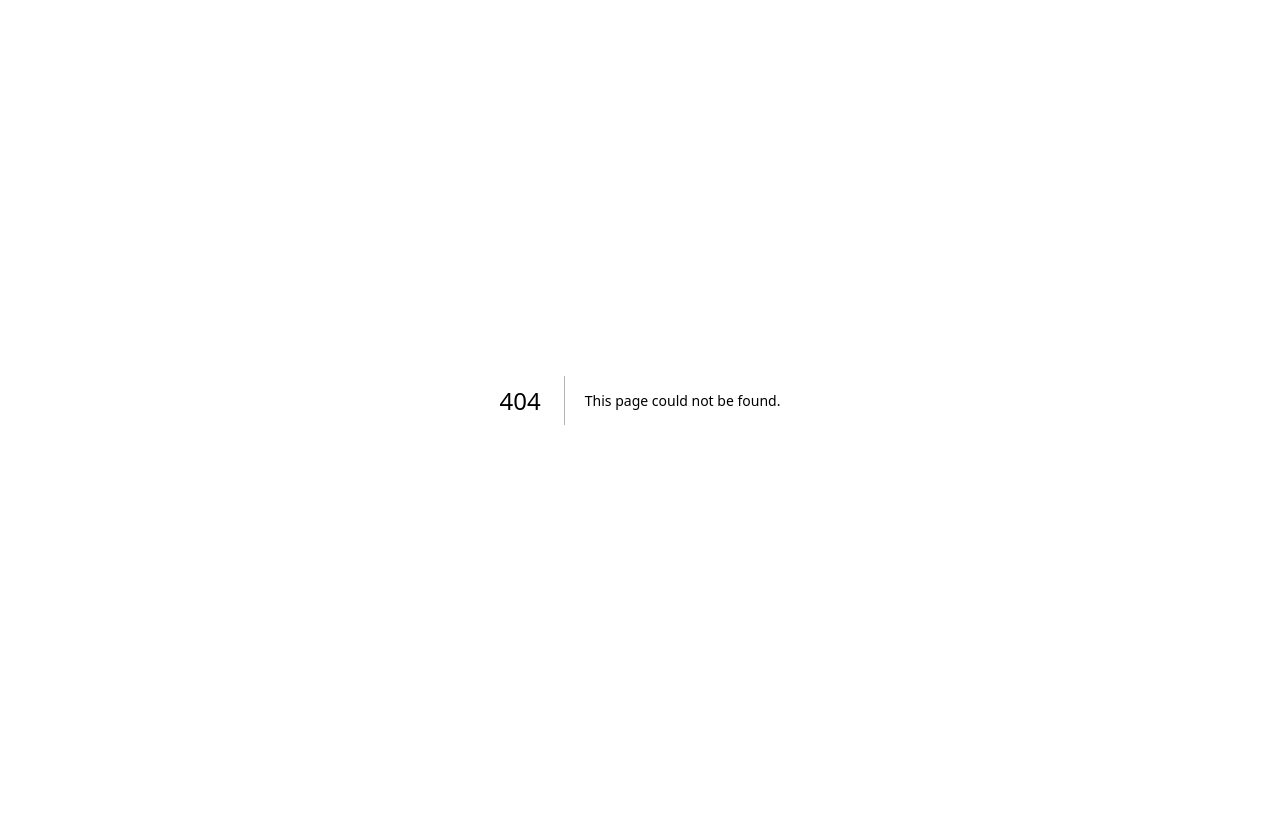
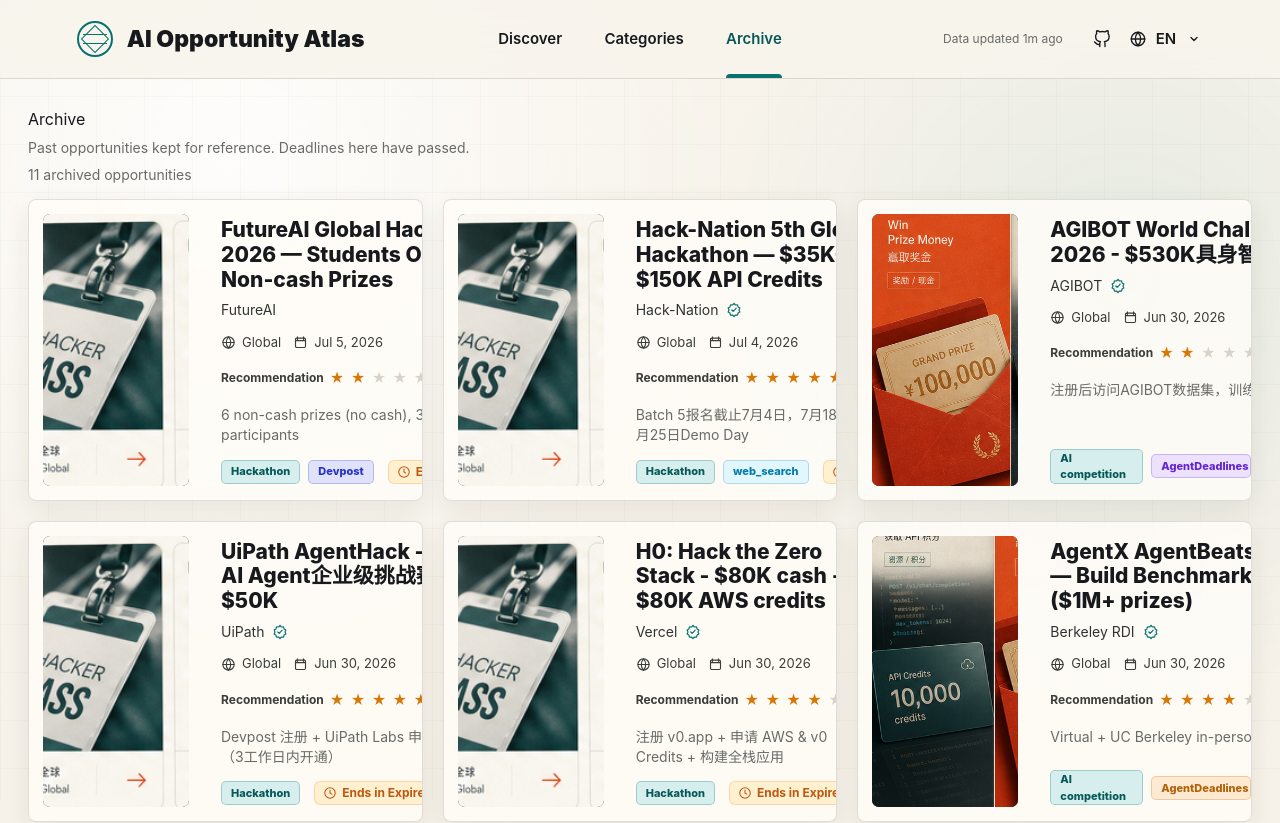
Before and after one commit to JS-banana/ai-opportunity-radar, a Next.js app: page /en/archive in a window 1280 px wide. Before the commit this address had no page. Shown: the top 823 px of the page. Before the commit the page ends 800 px from the top, so only its background shows below. Built offline with nearby package versions, Linux system fonts and the light colour scheme; no server answers.

Commit message:
✨ feat(archive): add archive page for expired opportunities
Show past opportunities sorted by deadline with nav and sitemap wiring.

```diff
--- /dev/null
+++ b/src/app/[locale]/archive/page.tsx
@@ -0,0 +1,72 @@
+import type { Metadata } from "next";
+import { notFound } from "next/navigation";
+import { SiteNav } from "@/components/atlas/SiteNav";
+import { OpportunityCard } from "@/components/opportunity/OpportunityCard";
+import { copy } from "@/content/atlas-copy";
+import { isLocale, type Locale } from "@/i18n/locales";
+import { getDeadlineBucket } from "@/lib/opportunity/derive";
+import { getSnapshot } from "@/lib/snapshot/get";
+import { siteUrl } from "@/lib/site";
+
+export const revalidate = 3600;
+
+type Props = {
+  params: Promise<{ locale: string }>;
+};
+
+export async function generateMetadata({ params }: Props): Promise<Metadata> {
+  const { locale } = await params;
+  if (!isLocale(locale)) return {};
+  const text = copy[locale];
+  const title = `${text.archive.title} | ${text.siteName}`;
+  return {
+    title,
+    description: text.archive.intro,
+    alternates: {
+      canonical: `${siteUrl}/${locale}/archive`,
+      languages: {
+        zh: `${siteUrl}/zh/archive`,
+        en: `${siteUrl}/en/archive`,
+        "x-default": `${siteUrl}/zh/archive`,
+      },
+    },
+  };
+}
+
+export default async function ArchivePage({ params }: Props) {
+  const { locale } = await params;
+  if (!isLocale(locale)) notFound();
+  const typedLocale = locale as Locale;
+  const text = copy[typedLocale];
+
+  const { snapshot, isStale } = await getSnapshot();
+  const expired = snapshot.opportunities
+    .filter((item) => getDeadlineBucket(item.endAt) === "expired")
+    .sort((a, b) => new Date(b.endAt ?? 0).getTime() - new Date(a.endAt ?? 0).getTime());
+
+  return (
+    <main className="atlas-page">
+      <SiteNav locale={typedLocale} active="archive" generatedAt={snapshot.generatedAt} isStale={isStale} />
+      <section className="browse-state">
+        <div className="section-heading all-heading">
+          <div>
+            <h1>{text.archive.title}</h1>
+            <p>{text.archive.intro}</p>
+            <p>
+              {expired.length} {text.archive.count}
+            </p>
+          </div>
+        </div>
+        {expired.length === 0 ? (
+          <p className="hero-copy">{text.archive.empty}</p>
+        ) : (
+          <div className="opportunity-grid">
+            {expired.map((item, index) => (
+              <OpportunityCard item={item} index={index} key={item.id} locale={typedLocale} />
+            ))}
+          </div>
+        )}
+      </section>
+    </main>
+  );
+}
--- a/src/app/sitemap.ts
+++ b/src/app/sitemap.ts
@@ -3,7 +3,7 @@
 import { siteUrl } from "@/lib/site";
 
 export default function sitemap(): MetadataRoute.Sitemap {
-  const paths = ["", "/categories", "/about", "/contact", "/privacy", "/terms"];
+  const paths = ["", "/categories", "/archive", "/about", "/contact", "/privacy", "/terms"];
   return locales.flatMap((locale) =>
     paths.map((path) => ({
       url: `${siteUrl}/${locale}${path}`,
--- a/src/components/atlas/SiteNav.tsx
+++ b/src/components/atlas/SiteNav.tsx
@@ -8,7 +8,7 @@
 
 type SiteNavProps = {
   locale: Locale;
-  active: "discover" | "categories";
+  active: "discover" | "categories" | "archive";
   generatedAt?: string;
   isStale?: boolean;
 };
@@ -29,6 +29,9 @@
         </Link>
         <Link className={active === "categories" ? "active" : ""} href={`/${locale}/categories`}>
           {text.nav[1]}
+        </Link>
+        <Link className={active === "archive" ? "active" : ""} href={`/${locale}/archive`}>
+          {text.nav[2]}
         </Link>
       </nav>
       <div className="nav-tools">
--- a/src/content/atlas-copy.ts
+++ b/src/content/atlas-copy.ts
@@ -9,7 +9,7 @@
 export const copy = {
   en: {
     siteName: "AI Opportunity Atlas",
-    nav: ["Discover", "Categories"],
+    nav: ["Discover", "Categories", "Archive"],
     title: "Find AI opportunities before they close.",
     intro: "Curated hackathons, credits, grants, and events from trusted sources.",
     search: "Search hackathons, credits, grants...",
@@ -56,6 +56,12 @@
     dataUpdated: "Data updated {age}",
     dataStale: "May be outdated",
     noResults: "No matching opportunities",
+    archive: {
+      title: "Archive",
+      intro: "Past opportunities kept for reference. Deadlines here have passed.",
+      count: "archived opportunities",
+      empty: "Nothing has expired yet.",
+    },
     detail: {
       discovery: "Discovery",
       officialEntry: "Official entry",
@@ -75,7 +81,7 @@
   },
   zh: {
     siteName: "AI 活动雷达",
-    nav: ["发现", "分类"],
+    nav: ["发现", "分类", "归档"],
     title: "在时间截止前找到 AI 机会",
     intro: "精选黑客松、积分、资助、挑战和活动机会",
     search: "搜索黑客松、积分、资助...",
@@ -122,6 +128,12 @@
     dataUpdated: "数据更新于 {age}",
     dataStale: "可能不是最新",
     noResults: "没有匹配的机会",
+    archive: {
+      title: "往期归档",
+      intro: "已过截止时间的活动机会存档，供回顾与参考。",
+      count: "条归档机会",
+      empty: "暂时没有过期的机会。",
+    },
     detail: {
       discovery: "发现",
       officialEntry: "官方入口",
```
